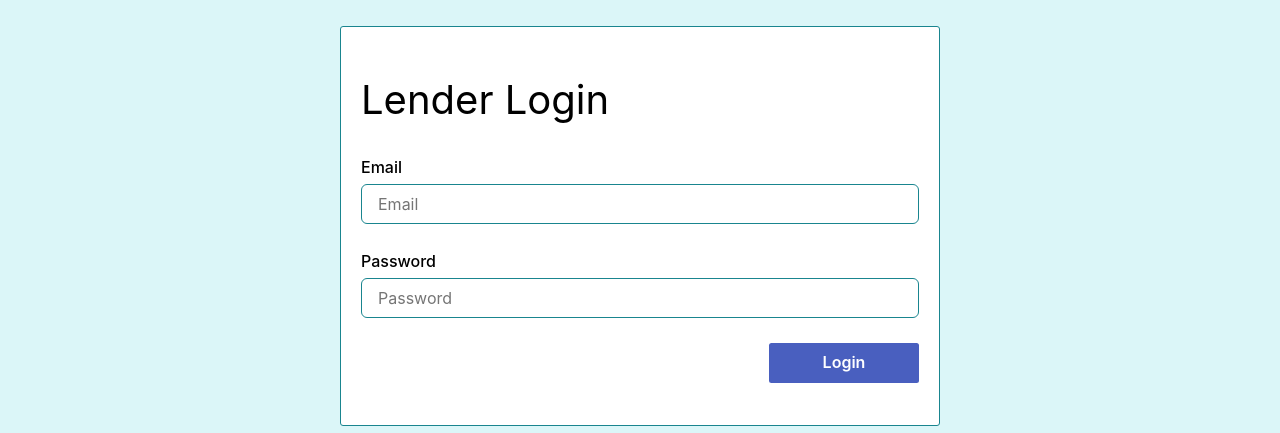
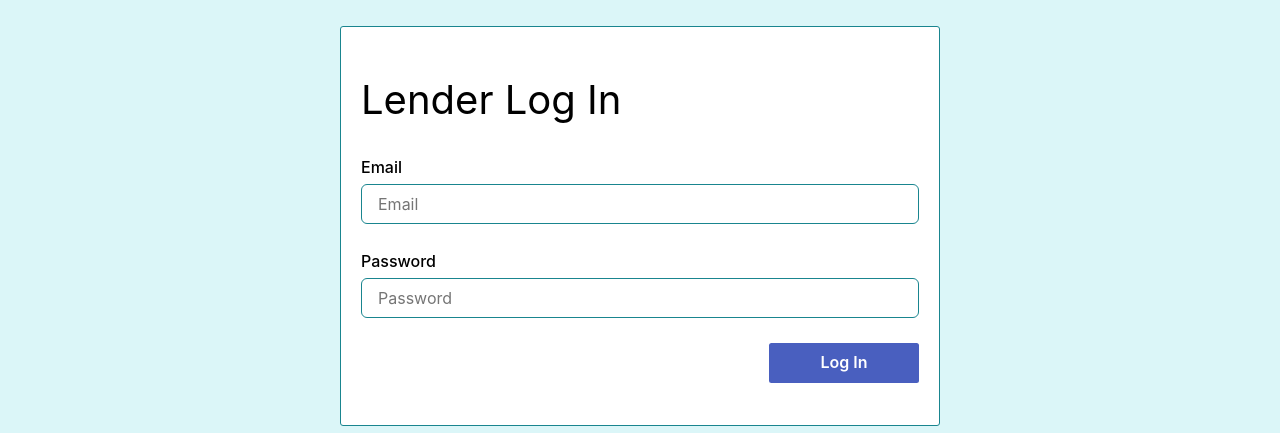
Before and after one commit to PrakashKoneru/primary, a Next.js app: page /components/reUsable/login in a window 1280 px wide. Shown: the part 205-638 px from the top of the page. Built offline with nearby package versions, Linux system fonts and the light colour scheme.

Commit message:
Updating Log In

```diff
--- a/pages/components/reUsable/login.js
+++ b/pages/components/reUsable/login.js
@@ -54,7 +54,7 @@ export default function Login() {
                 justifyContent="center"
               >
                 <Box fontSize="40px">
-                  Lender Login
+                  Lender Log In
                 </Box>
                 {submissionError && (
                   <Box
@@ -116,7 +116,7 @@ export default function Login() {
                     w="150px"
                     type="submit"
                   >
-                    Login
+                    Log In
                   </Button>
                 </Flex>
               </Box>
```
